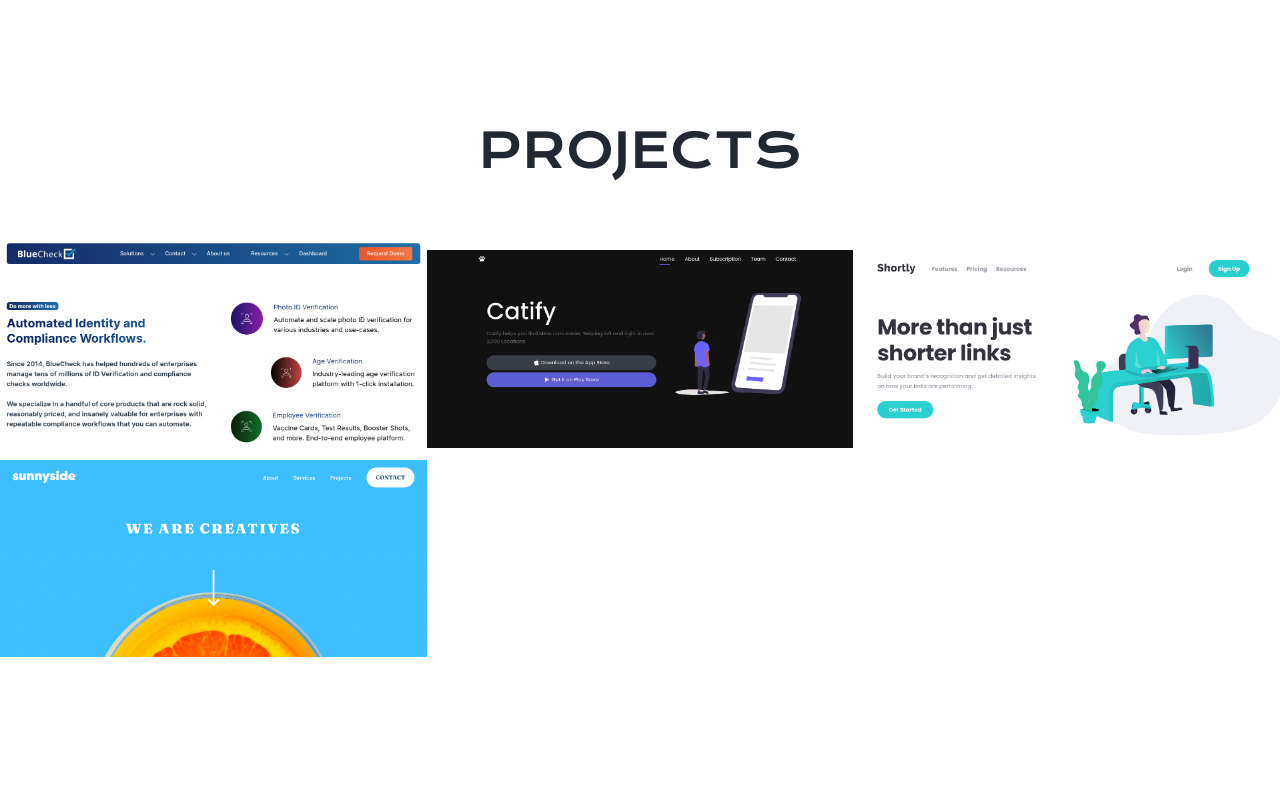
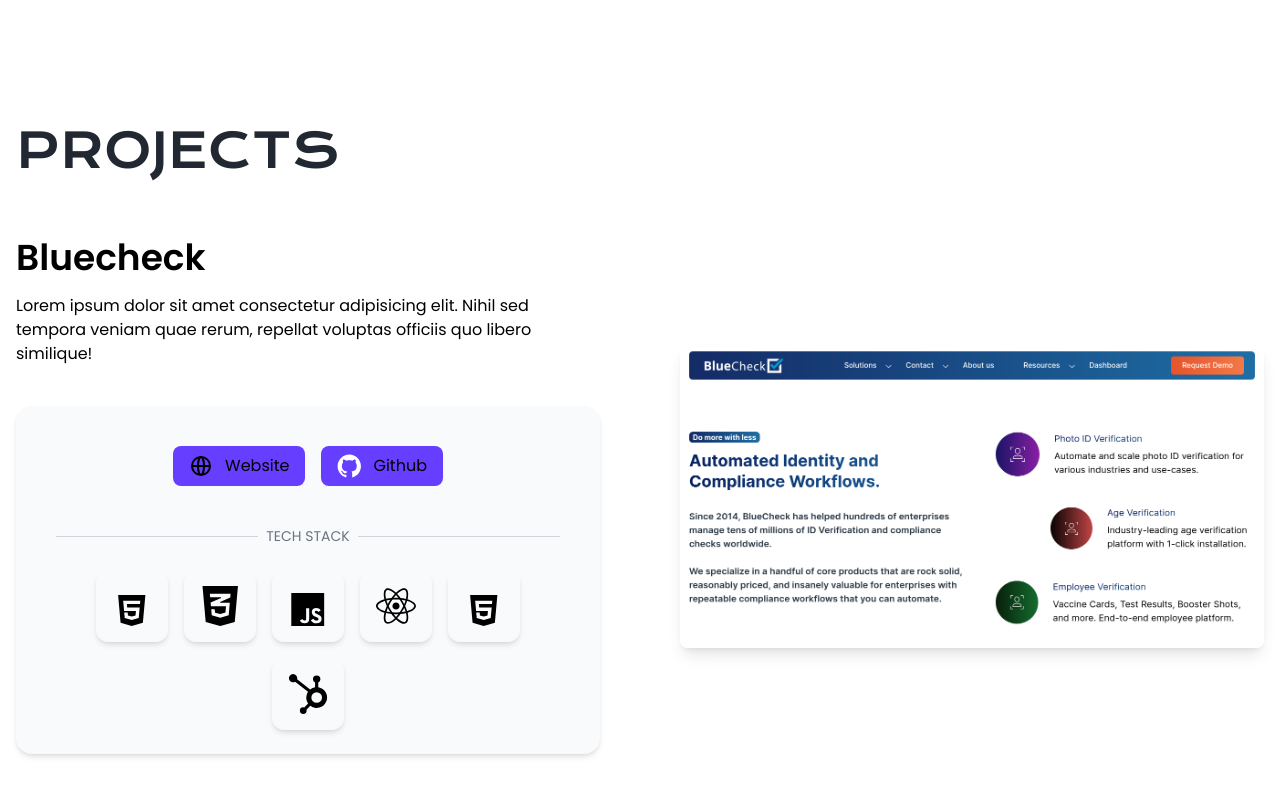
Before and after one commit to felixmacaspac/felixmacaspac.dev, a React (Vite) app: page / in a window 1280 px wide. Shown: the part 2520-3320 px from the top of the page. Built offline with nearby package versions, Linux system fonts and the light colour scheme.

Commit message:
🚧 refactor projects section

```diff
--- a/src/App.jsx
+++ b/src/App.jsx
@@ -2,7 +2,7 @@
 import HeroSection from "./components/HeroSection";
 import TabSection from "./components/TabSection";
 import TwoColumnCard from "./components/TwoColumnCard";
-import CardGrid from "./components/CardGrid";
+import FeaturedAlternate from "./components/FeaturedAlternate";
 import Footer from "./components/Footer";
 
 import "./index.css";
@@ -22,13 +22,8 @@
         <TwoColumnCard />
       </SectionWrapper>
 
-      <SectionWrapper
-        id="projects"
-        textCenter={true}
-        heading="PROJECTS"
-        fullWidth={true}
-      >
-        <CardGrid />
+      <SectionWrapper id="projects" heading="PROJECTS">
+        <FeaturedAlternate />
       </SectionWrapper>
       <Footer />
     </>
--- a/src/components/CardGrid/index.jsx
+++ /dev/null
@@ -1,46 +0,0 @@
-import React from "react";
-import images from "../../constants/image";
-
-const projects = [
-  {
-    image: images.bluecheckImage,
-    heading: "Bluecheck",
-    link: "https://www.bluecheck.me/",
-  },
-
-  {
-    image: images.catifyImage,
-    heading: "Catify",
-    link: "https://catify-app.netlify.app/",
-  },
-  {
-    image: images.shortlyImage,
-    heading: "Shortly",
-    link: "https://shorten-app.netlify.app/",
-  },
-  {
-    image: images.sunnysideImage,
-    heading: "Sunnyside",
-    link: "https://sunny-page.netlify.app/",
-  },
-];
-
-const CardGrid = () => {
-  return (
-    <div className="grid grid-cols-1 md:grid-cols-2 lg:grid-cols-3">
-      {projects.map((proj, index) => (
-        <a href={proj.link} key={index} className="flex" target="_blank">
-          <div className="relative">
-            <img
-              className="w-full object-contain h-full cursor-pointer ease-in transition-all hover:filter hover:shadow-xl dark:opacity-20 dark:hover:opacity-100"
-              src={proj.image}
-              alt={proj.heading}
-            />
-          </div>
-        </a>
-      ))}
-    </div>
-  );
-};
-
-export default CardGrid;
--- /dev/null
+++ b/src/components/FeaturedAlternate/index.jsx
@@ -0,0 +1,176 @@
+import React from "react";
+import images from "../../constants/image";
+import { GlobeAltIcon } from "@heroicons/react/outline";
+
+const projects = [
+  {
+    id: 1,
+    image: images.bluecheckImage,
+    heading: "Bluecheck",
+    description:
+      "Lorem ipsum dolor sit amet consectetur adipisicing elit. Nihil sed tempora veniam quae rerum, repellat voluptas officiis quo libero similique!",
+    websiteLink: "https://www.bluecheck.me/",
+    githubLink: "https://www.bluecheck.me/",
+    // techno
+    html: true,
+    css: true,
+    javascript: true,
+    react: true,
+    next: true,
+    hubspot: true,
+  },
+
+  // {
+  //   image: images.catifyImage,
+  //   heading: "Catify",
+  //   link: "https://catify-app.netlify.app/",
+  // },
+  // {
+  //   image: images.shortlyImage,
+  //   heading: "Shortly",
+  //   link: "https://shorten-app.netlify.app/",
+  // },
+  // {
+  //   image: images.sunnysideImage,
+  //   heading: "Sunnyside",
+  //   link: "https://sunny-page.netlify.app/",
+  // },
+];
+
+const CardGrid = () => {
+  return (
+    <>
+      <div className="flex flex-col gap-10">
+        {projects.map((proj) => (
+          <div
+            key={proj.id}
+            className="grid grid-cols-1 gap-20 place-content-center items-center xl:grid-cols-2"
+          >
+            <div>
+              <h3 className="text-4xl font-semibold mb-4 dark:text-white">
+                {proj.heading}
+              </h3>
+              <p className="text-base dark:text-neutral-300">
+                {proj.description}
+              </p>
+              <div className="bg-gray-50 rounded-2xl filter shadow-md relative mt-10 px-10 dark:bg-primary-500">
+                <div className="flex flex-row justify-center gap-4 py-10 w-full">
+                  {proj.websiteLink && (
+                    <a
+                      href={proj.websiteLink}
+                      target="_blank"
+                      className="flex gap-3 items-center w-fit bg-secondary py-2 px-4 rounded-lg dark:text-white dark:hover:bg-secondary-400 dark:active:scale-105 transition-all duration-300"
+                    >
+                      <GlobeAltIcon className="w-6 h-6" />
+                      Website
+                    </a>
+                  )}
+                  {proj.githubLink && (
+                    <a
+                      href={proj.websiteLink}
+                      target="_blank"
+                      className="flex gap-3 items-center w-auto bg-secondary py-2 px-4 rounded-lg dark:text-white dark:hover:bg-secondary-400 dark:active:scale-105 transition-all duration-300"
+                    >
+                      <svg
+                        viewBox="0 0 20 20"
+                        xmlns="http://www.w3.org/2000/svg"
+                        className="w-6 h-6 text-white fill-current"
+                      >
+                        <path
+                          d="M10.2397 0.517241C4.86796 0.517241 0.51709 4.86811 0.51709 10.2399C0.51709 14.5421 3.30019 18.1759 7.16493 19.4642C7.65106 19.5493 7.83336 19.2576 7.83336 19.0024C7.83336 18.7714 7.8212 18.0058 7.8212 17.1915C5.3784 17.6412 4.74643 16.596 4.55197 16.0491C4.4426 15.7696 3.96862 14.9067 3.55541 14.6758C3.21512 14.4935 2.72898 14.0438 3.54325 14.0317C4.30891 14.0195 4.85581 14.7366 5.03811 15.0282C5.91314 16.4988 7.31077 16.0856 7.86982 15.8304C7.95489 15.1984 8.21011 14.773 8.48963 14.53C6.32635 14.2869 4.06584 13.4483 4.06584 9.72942C4.06584 8.67208 4.4426 7.79705 5.06241 7.11647C4.96519 6.8734 4.62489 5.87683 5.15964 4.53997C5.15964 4.53997 5.97391 4.28475 7.83336 5.53654C8.61117 5.31778 9.43759 5.2084 10.264 5.2084C11.0904 5.2084 11.9169 5.31778 12.6947 5.53654C14.5541 4.2726 15.3684 4.53997 15.3684 4.53997C15.9031 5.87683 15.5628 6.8734 15.4656 7.11647C16.0854 7.79705 16.4622 8.65993 16.4622 9.72942C16.4622 13.4605 14.1895 14.2869 12.0262 14.53C12.3787 14.8338 12.6825 15.4171 12.6825 16.3286C12.6825 17.629 12.6704 18.6742 12.6704 19.0024C12.6704 19.2576 12.8527 19.5614 13.3388 19.4642C15.2689 18.8125 16.946 17.5721 18.1342 15.9173C19.3224 14.2626 19.9617 12.277 19.9623 10.2399C19.9623 4.86811 15.6114 0.517241 10.2397 0.517241Z"
+                          fill="current"
+                        />
+                      </svg>
+                      Github
+                    </a>
+                  )}
+                </div>
+                <div className="relative">
+                  <div
+                    className="absolute inset-0 flex items-center"
+                    aria-hidden="true"
+                  >
+                    <div className="w-full border-t border-gray-300" />
+                  </div>
+                  <div className="relative flex justify-center">
+                    <span className="uppercase px-2 bg-gray-50 text-sm text-gray-500 dark:bg-primary-500">
+                      TECH STACK
+                    </span>
+                  </div>
+                </div>
+                <div className="flex flex-wrap justify-center items-center gap-4 py-6">
+                  {proj.html && (
+                    <div className="flex flex-col justify-center items-center gap-4 py-4 px-4 bg-gray-50 rounded-xl filter shadow-md dark:bg-primary-400">
+                      <img
+                        className="h-10 object-contain dark:filter dark:invert"
+                        src={images.htmlLogo}
+                        alt=""
+                      />
+                    </div>
+                  )}
+                  {proj.css && (
+                    <div className="flex flex-col justify-center items-center gap-4 py-4 px-4 bg-gray-50 rounded-xl filter shadow-md dark:bg-primary-400">
+                      <img
+                        className="h-10 object-contain dark:filter dark:invert"
+                        src={images.cssLogo}
+                        alt=""
+                      />
+                    </div>
+                  )}
+                  {proj.javascript && (
+                    <div className="flex flex-col justify-center items-center gap-4 py-4 px-4 bg-gray-50 rounded-xl filter shadow-md dark:bg-primary-400">
+                      <img
+                        className="h-10 object-contain dark:filter dark:invert"
+                        src={images.javascriptLogo}
+                        alt=""
+                      />
+                    </div>
+                  )}
+                  {proj.react && (
+                    <div className="flex flex-col justify-center items-center gap-4 py-4 px-4 bg-gray-50 rounded-xl filter shadow-md dark:bg-primary-400">
+                      <img
+                        className="h-10 object-contain dark:filter dark:invert"
+                        src={images.reactLogo}
+                        alt=""
+                      />
+                    </div>
+                  )}
+                  {proj.next && (
+                    <div className="flex flex-col justify-center items-center gap-4 py-4 px-4 bg-gray-50 rounded-xl filter shadow-md dark:bg-primary-400">
+                      <img
+                        className="h-10 object-contain dark:filter dark:invert"
+                        src={images.htmlLogo}
+                        alt=""
+                      />
+                    </div>
+                  )}
+                  {proj.hubspot && (
+                    <div className="flex flex-col justify-center items-center gap-4 py-4 px-4 bg-gray-50 rounded-xl filter shadow-md dark:bg-primary-400">
+                      <img
+                        className="h-10 object-contain dark:filter dark:invert"
+                        src={images.hubspotLogo}
+                        alt=""
+                      />
+                    </div>
+                  )}
+                </div>
+              </div>
+            </div>
+            <div>
+              <img
+                className="w-full rounded-lg filter shadow-lg"
+                loading="lazy"
+                width={684}
+                height={355}
+                src={proj.image}
+                alt={proj.heading}
+              />
+            </div>
+          </div>
+        ))}
+      </div>
+    </>
+  );
+};
+
+export default CardGrid;
```
